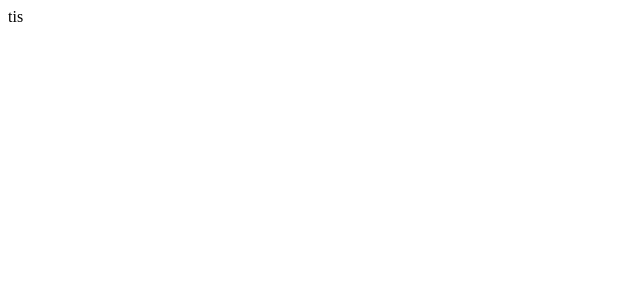
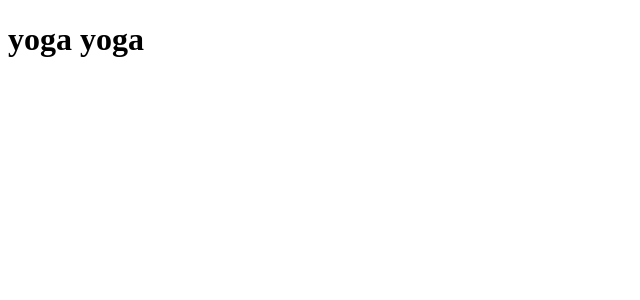
Before and after one commit to MaxusTheOne/Yoga-frontend, a React (Vite) app in the folder YogaFrontend/: page / in a window 1280 px wide. Shown: the top 300 px of the page, without its empty margins (0-640 px from the left). Built offline with nearby package versions, Linux system fonts and the light colour scheme.

Commit message:
routes added

```diff
--- a/YogaFrontend/package.json
+++ b/YogaFrontend/package.json
@@ -11,7 +11,8 @@
   },
   "dependencies": {
     "react": "^18.2.0",
-    "react-dom": "^18.2.0"
+    "react-dom": "^18.2.0",
+    "react-router-dom": "^6.19.0"
   },
   "devDependencies": {
     "@types/react": "^18.2.37",
--- a/YogaFrontend/src/App.jsx
+++ b/YogaFrontend/src/App.jsx
@@ -1,7 +1,16 @@
+import Homepage from "./Homepage.jsx";
+import { Route, Routes } from "react-router-dom";
 import "./homepage.css";
 
 function App() {
-  return <div>tis</div>;
+  return (
+    <>
+      <Routes>
+        <Route path="/" element={<Homepage />} />
+        <Route path="*" element={<Homepage />} />
+      </Routes>
+    </>
+  );
 }
 
 export default App;
--- a/YogaFrontend/src/Homepage.jsx
+++ b/YogaFrontend/src/Homepage.jsx
@@ -0,0 +1,7 @@
+export default function Homepage() {
+  return (
+    <div>
+      <h1>yoga yoga</h1>
+    </div>
+  );
+}
--- a/YogaFrontend/src/main.jsx
+++ b/YogaFrontend/src/main.jsx
@@ -1,10 +1,13 @@
 import React from "react";
 import ReactDOM from "react-dom/client";
 import App from "./App.jsx";
+import { BrowserRouter } from "react-router-dom";
 import "./homepage.css";
 
 ReactDOM.createRoot(document.getElementById("root")).render(
   <React.StrictMode>
-    <App />
+    <BrowserRouter>
+      <App />
+    </BrowserRouter>
   </React.StrictMode>
 );
```
Also changed, not shown: 1 other file (tests, documents, lock files or other folders).
